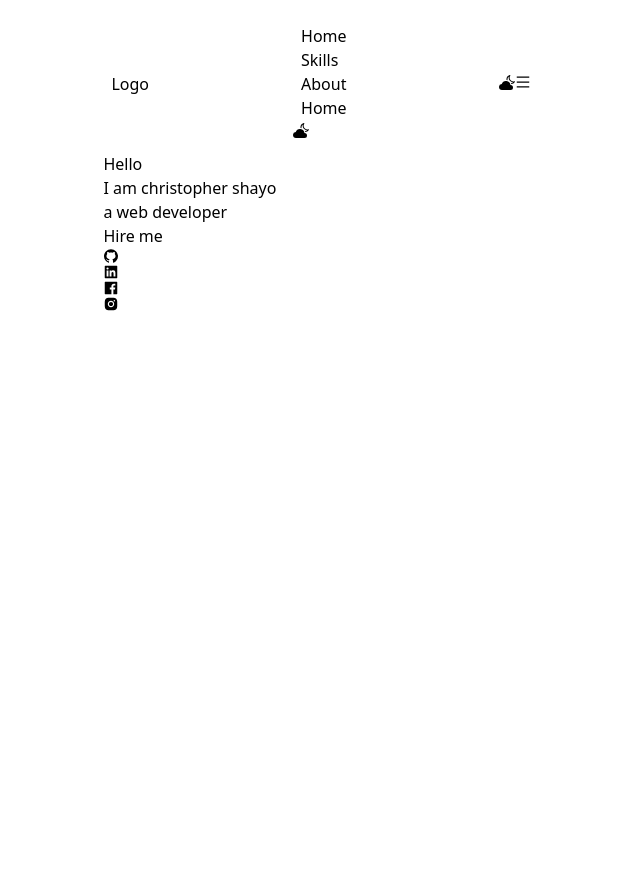
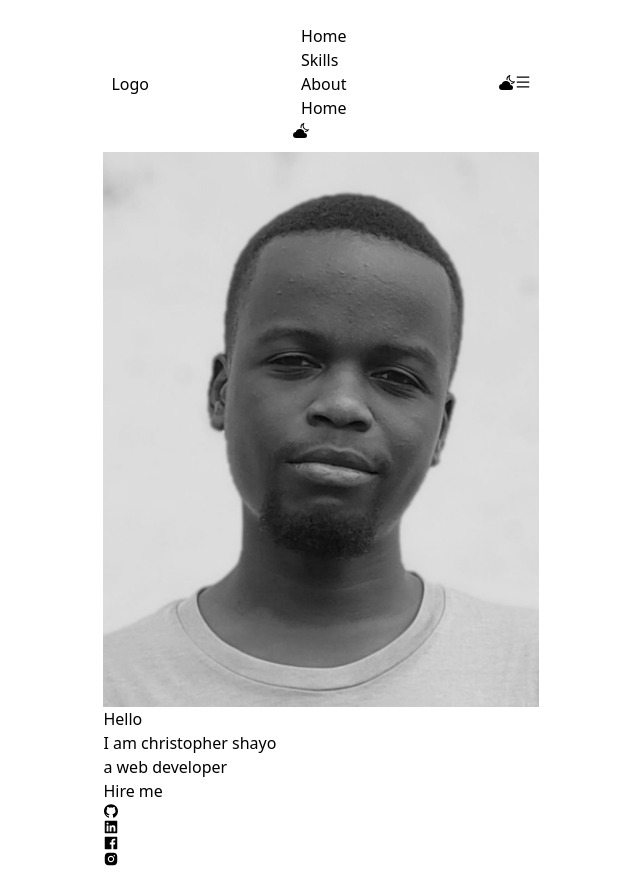
Before and after one commit to shayochris/Personalportfolio, a React (Vite) app: page / in a window 1280 px wide. Shown: the whole page, without its empty margins (319-959 px from the left). Before the commit the page ends 800 px from the top, so only its background shows below. Built offline with nearby package versions, Linux system fonts and the light colour scheme.

Commit message:
final touches to version 1 phase 1

```diff
--- a/src/components/Home.jsx
+++ b/src/components/Home.jsx
@@ -3,6 +3,7 @@ import {Link} from 'react-router-dom'
 import { ThemeContext } from "../contexts/ThemeContext"
 import Navbar from "./Navbar";
 import { AiFillGithub,AiFillLinkedin,AiFillFacebook,AiFillInstagram } from "react-icons/ai";
+import chris from "../assets/images/chris.jpg"
 export default function Home() {
   const {theme,ui}=useContext(ThemeContext);
   return (
@@ -11,7 +12,9 @@ export default function Home() {
           <Navbar/>
           <div className="flex sm:flex-row flex-col relative top-20 mb-4">
             <div className="w-full sm:h-[300px] flex justify-center items-center">
-              <div className={`md:h-[200px] h-[150px] md:w-[200px] w-[150px] rounded-full ${ui}`}></div>
+              <div className={`md:h-[200px] h-[150px] md:w-[200px] w-[150px] rounded-full overflow-hidden ${ui}`}>
+                <img src={chris} alt="" className="w-full h-full object-cover bg-center" />
+              </div>
             </div>
 
             <div className="w-full sm:h-[300px] flex flex-col justify-center sm:items-start items-center mt-6 sm:mt-0">
```
Also changed, not shown: src/assets/images/chris.jpg (added).
